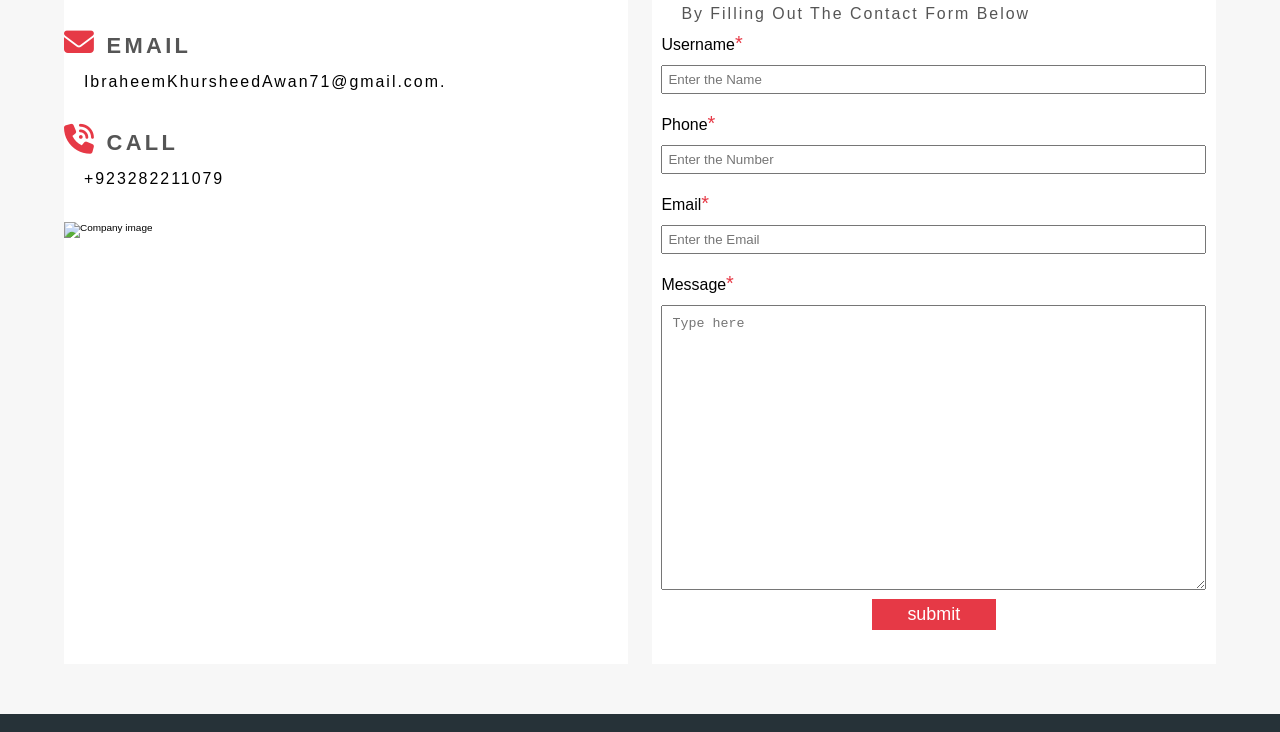
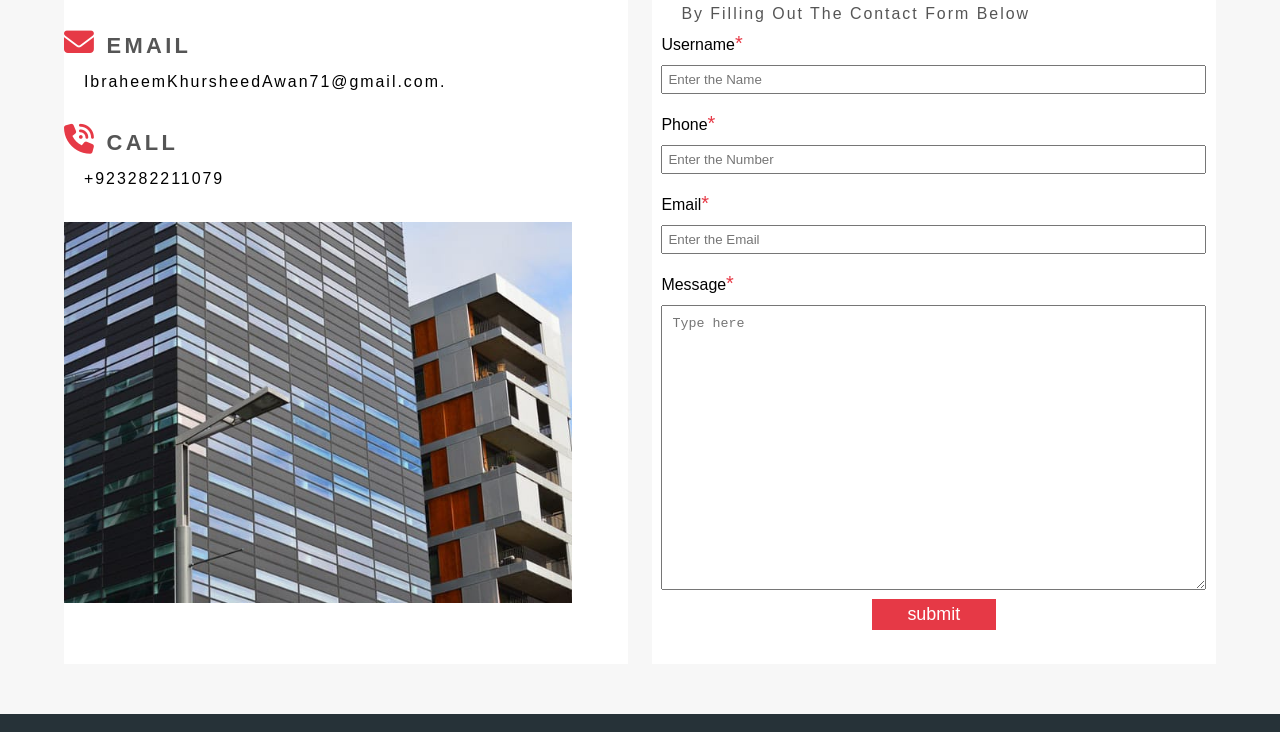
Before and after one commit to AliKhursheedAwan/Pakistan.Travell.Ibraheem-Awan, a plain HTML site: page Contact.html in a window 1280 px wide. Shown: the part 229-961 px from the top of the page. Drawn offline with Linux system fonts and the light colour scheme.

Commit message:
Update Contact.html

```diff
--- a/Contact.html
+++ b/Contact.html
@@ -48,7 +48,7 @@
 
                                 <p style="padding-left: 2rem;">+923282211079</p>
                               </div>
-                              <img src="./img/company-img - Shortcut.lnk" alt="Company image">
+                                   <img src="./img/company.png.jpg" alt="Company image">
                         </div>
                         <form action="" class="forms">
                                 <h1 class="lg-heading text-black">Contact us</h1>
```
